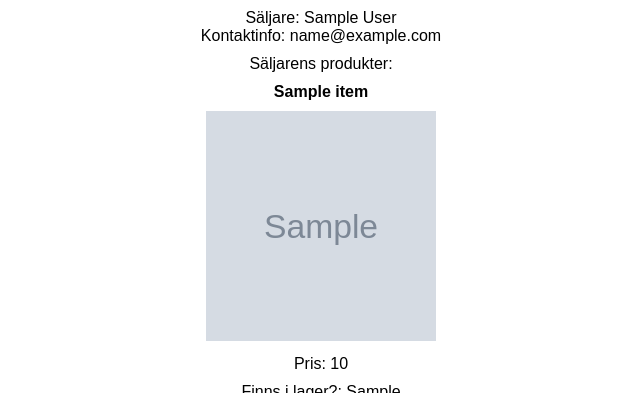
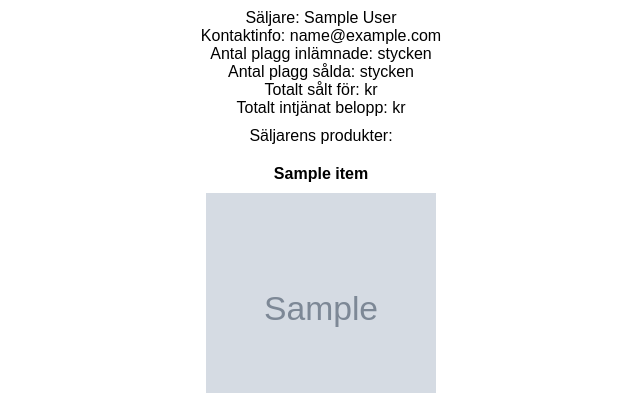
Before and after one commit to sarasandahl/secondsphere, a PHP site: page /single-user.php?post=1 in a window 1280 px wide. Shown: the part 301-694 px from the top of the page, without its empty margins (319-959 px from the left). Run offline with PHP 8.4, Linux system fonts and the light colour scheme; tables that the repository leaves empty or names only in its code hold one stand-in row (values such as "Sample post"); grey boxes marked "Sample" are stand-in pictures.

Commit message:
visa vara som såld och visa om säljare inte har några varor

```diff
--- a/classes/models/items-model.php
+++ b/classes/models/items-model.php
@@ -58,10 +58,14 @@ class ItemsModel extends DB {
 
     //uppdatera vara till såld
     function uptadeItemToSold($sold) {
-        $query = "UPDATE items SET sold = TRUE WHERE sold = FALSE";
+        $query = "UPDATE items SET sold = TRUE WHERE sold = FALSE AND (id) = (?)";
         $stmt = $this->pdo->prepare($query);
-        $update->bind_param('si', $value, $id);
+        $update->bind_param('i', $sold);
         $update->execute($sold);
         return $update->affected_rows;
+        if(0) {
+            echo 'Finns i lager';
+        } else {
+            echo 'Såld';}
     }
 }
--- /dev/null
+++ b/classes/views/forms/buy-button.php
@@ -0,0 +1,3 @@
+<form action="form-handlers/buy-button-handler.php" method="put">
+    <button type="submit">KÖP</button>
+</form>
--- a/classes/views/single-user-view.php
+++ b/classes/views/single-user-view.php
@@ -5,6 +5,10 @@ class SingleUserView {
     public function renderSingleUser($user):void {
         echo "<p> Säljare: {$user['first_name']} {$user['last_name']}<br>
         Kontaktinfo: {$user['email']}<br>
+        Antal plagg inlämnade: stycken<br>
+        Antal plagg sålda: stycken<br>
+        Totalt sålt för: kr<br>
+        Totalt intjänat belopp: kr<br>
         </p>";
     }
 }
--- a/classes/views/users-item-view.php
+++ b/classes/views/users-item-view.php
@@ -1,21 +1,25 @@
 <?php
 
-    class UsersItemView {
-        public function renderSingleUsersItems(array $items):void {
-
+class UsersItemView {
+    public function renderSingleUsersItems(array $items):void {
+            //om vara finns gör det här...
         foreach($items as $item) {
-        ?>
+            if ($item["product_name"] != NULL) {
+            ?>
             <div>
             <h4><?= $item["product_name"] ?></h4>
-
-            <?php
-            echo "<img src='{$item['image']}' alt='image' height='600px'><br>";
-
-            ?>
-            <p>Pris: <?= $item["price"] ?></p>
-            <p>Finns i lager?: <?= $item["sold"] ?></p>
-        </div>
-        <?php
+            <?php echo "<img src='{$item['image']}' alt='image' height='600px'><br>";?>
+            <p>Pris: <?= $item["price"] ?> kr</p>
+            <p>Status:
+                <?php if ($item["sold"] == 0) {
+                    echo 'Finns i lager';
+                } else {
+                    echo 'Såld';
+                };?></p>
+            </div>
+            <?php } else { //om varas inte finns visa ingenting alt: "Den här säljaren har inga varor"
+                echo "Finns inga varor till försäljning";
+            }
         }
     }
 }
--- a/single-item.php
+++ b/single-item.php
@@ -16,4 +16,6 @@ include 'partials/header.php';
 
 $singleItemView->renderSingleItem($itemsModel->getOneItemWithUsersAndConditions($id));
 
+include 'classes/views/forms/buy-button.php';
+
 include 'partials/footer.php';
--- a/single-user.php
+++ b/single-user.php
@@ -27,8 +27,14 @@ $singleUserView->renderSingleUser($itemsModel->getUserWithItem($id));
 
 <p>Säljarens produkter:<p>
 
+<div class="user-products-container">
+
 <?php
 
 $userItemsView->renderSingleUsersItems($itemsModel->getItemsFromUser($id));
+?>
+
+</div>
+<?php
 
 include 'partials/footer.php';
--- a/style/style.css
+++ b/style/style.css
@@ -40,14 +40,6 @@ img {
     height: 230px;
 }
 
-footer {
-    border-style: solid;
-    margin-top: 100px;
-    bottom: 0;
-    width: 100%;
-    position:absolute;
-}
-
 .header-container {
     border-style: solid;
     background-image: url("https://images.unsplash.com/photo-1576995853123-5a10305d93c0?ixlib=rb-4.0.3&ixid=M3wxMj3fDB8MHxwaG90by1wYWdlfHx8fGVufDB8fHx8fA%3D%3D&auto=format&fit=crop&w=2670&q=80");
@@ -73,6 +65,13 @@ footer {
     padding: 50px;
 }
 
+.user-products-container {
+    display: flex;
+    flex-direction: row;
+    justify-content: center;
+    gap: 100px;
+}
+
 .footercontainer{
     background-image: url("https://images.unsplash.com/photo-1576995853123-5a10305d93c0?ixlib=rb-4.0.3&ixid=M3wxMj3fDB8MHxwaG90by1wYWdlfHx8fGVufDB8fHx8fA%3D%3D&auto=format&fit=crop&w=2670&q=80");
     display: flex;
@@ -80,6 +79,10 @@ footer {
     justify-content: center;
     gap: 100px;
     background-size: cover;
+    height: 100px;
+    border-style: solid;
+    margin-top: 100px;
+    bottom: 0;
+    width: 100%;
     background-position: bottom;
-    height: 100px;
 }
```
Also changed, not shown: classes/views/single-item-view.php (+3 -8 lines), form-handlers/buy-button-handler.php (added, +11 -0 lines), README.md.
